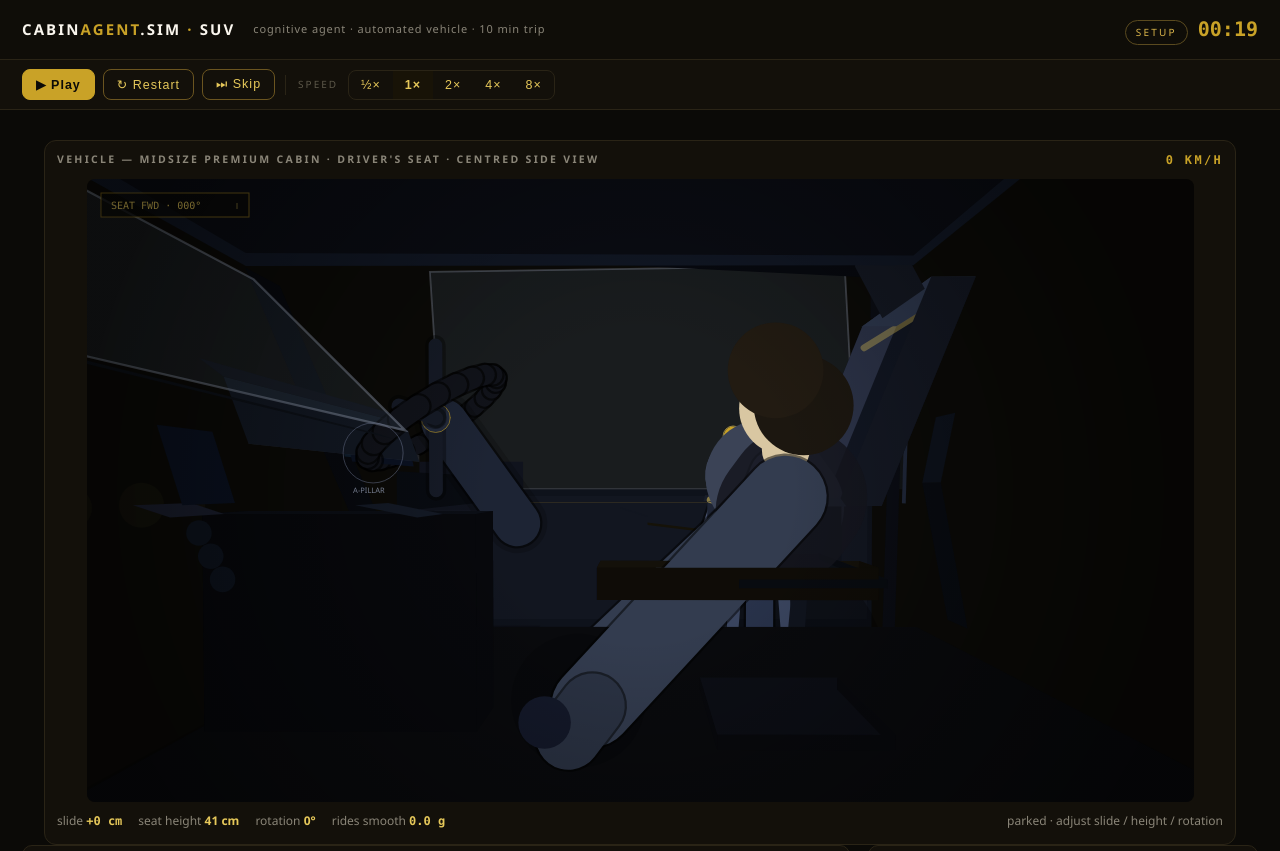
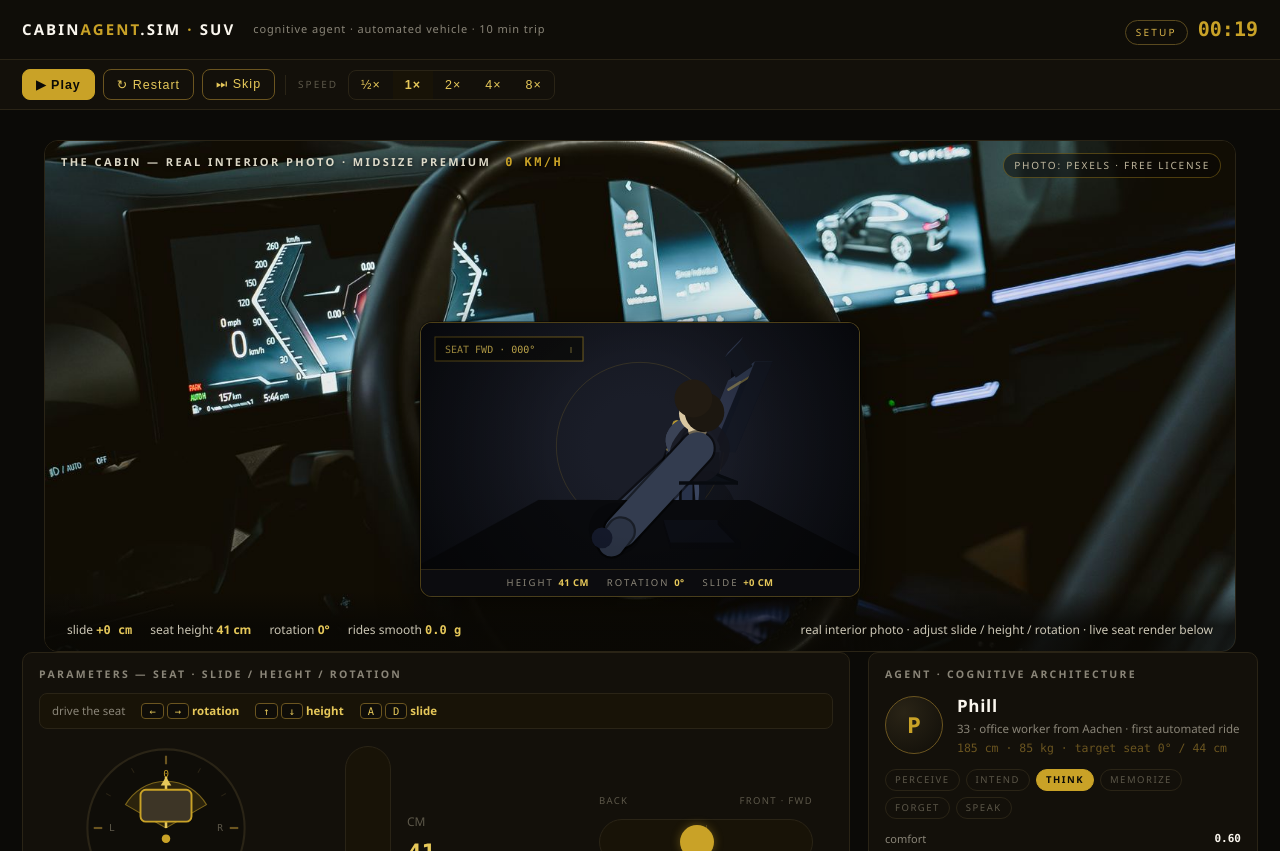
Before and after one commit to memoNbr/cabin-agent-sim, a plain HTML site: page web-v2/index.html in a window 1280 px wide. Shown: the top 851 px of the page. Drawn offline with Linux system fonts and the light colour scheme; animation ran at ten frames a second.

Commit message:
web-v2: present the cabin as a real interior photo with a compact live seat dock
The scene band is now a full-bleed real photograph (assets/interior.jpg, object-fit cover, object-position center) with a small Photo: Pexels credit badge, so the interior reads solid and secure. All bulky drawn cabin geometry is removed from the main view: addExterior3D, addGlass3D, addCabin, addDash and the vpanel helper are deleted, no procedural scenery draws over the photo. The procedural seat engine stays only for a compact bottom-center dock (about 420px wide) that renders the seat, rails and occupant live, with a dock label showing height / rotation / slide; the same controls and keys stay (Left/Right rotation, Up/Down height, A/D slide, dial + rail + slide track). CSS reworked for the photo presenter (dark card, clamp height, translucent readout strip, streaks over the photo) and a photo-credit badge. PHOTO_SRC constant added in boot: change it to assets/interior-alt.jpg to swap the interior photo. Cognitive contract untouched: bdiReason, selfAdjust, THOUGHTS, trust questionnaire, priors, lavish commentary, sampling and summary all unchanged.

Verified: node --check plus a headless harness that confirms the photo element + credit + cover styling, a compact seat viewport (420x236) with the seat centred and in-frame, key-driven height/rotation/slide, and a full ride to completion with no exceptions (comfort 0.64, trust 0.72).

```diff
--- a/web-v2/index.html
+++ b/web-v2/index.html
@@ -46,32 +46,50 @@
   .card h3{font-size:10.5px; font-weight:700; letter-spacing:.22em; color:var(--muted);
     text-transform:uppercase; margin-bottom:10px; display:flex; justify-content:space-between; align-items:center;}
 
-  /* ---- scene ---- */
-  .scene-band{position:relative; max-width:1600px; margin:0 auto; padding:16px 22px 0;}
-  .scene-card{position:relative; background:var(--panel); border:1px solid var(--line); border-radius:12px; padding:10px 12px 14px;}
-  .scene-stage{position:relative; display:flex; justify-content:center; align-items:center; min-height:320px;}
-  #sceneCv{display:block; border-radius:8px; background:#0C0B08; max-width:100%;}
+  /* ---- scene: real interior photo presentation + seat dock ---- */
+  .scene-band{position:relative; max-width:1680px; margin:0 auto; padding:16px 22px 0;}
+  .scene-card{position:relative; height:clamp(400px, 64vh, 660px); overflow:hidden;
+    border:1px solid var(--line); border-radius:14px; background:#0B0A07;}
+  #photoInterior{position:absolute; inset:0; width:100%; height:100%; object-fit:cover;
+    object-position:center; display:block;}
+  .photo-credit{position:absolute; top:12px; right:14px; z-index:6; font-size:10px; letter-spacing:.18em;
+    text-transform:uppercase; color:rgba(230,220,190,.82); background:rgba(8,7,4,.5);
+    border:1px solid rgba(201,162,39,.35); padding:4px 10px; border-radius:999px; backdrop-filter:blur(3px);}
+  .scene-card h3{position:absolute; top:12px; left:16px; z-index:6; font-size:11px; letter-spacing:.22em;
+    color:rgba(238,233,215,.92); text-transform:uppercase; display:flex; gap:14px; align-items:center;
+    text-shadow:0 1px 4px rgba(0,0,0,.8);}
+  .scene-stage{position:absolute; inset:0; z-index:4;}
+  .seat-dock{position:absolute; left:50%; bottom:54px; transform:translateX(-50%); z-index:6;
+    width:min(440px, 54vw); border-radius:12px; overflow:hidden; background:linear-gradient(180deg,#14161c,#0a0b10 70%);
+    border:1px solid rgba(201,162,39,.35); box-shadow:0 12px 38px rgba(0,0,0,.65), 0 0 0 1px rgba(0,0,0,.4);}
+  #sceneCv{display:block; width:100%; height:auto; background:#0C0B08;}
+  .dock-label{display:flex; justify-content:center; gap:18px; padding:6px 10px; font-size:9.5px;
+    letter-spacing:.22em; text-transform:uppercase; color:var(--muted);
+    background:rgba(12,13,16,.92); border-top:1px solid var(--line);}
+  .dock-label b{color:var(--gold-hi); letter-spacing:.04em; font-weight:600;}
   .topctl{display:flex; align-items:center; gap:8px; flex-wrap:wrap;
     border-bottom:1px solid var(--line); background:var(--panel); padding:9px 22px;}
   .topctl .btn{padding:7px 13px;}
   .topctl .tc-lbl{font-size:10px; letter-spacing:.2em; color:var(--faint); margin:0 2px;}
-  .scene-foot{display:flex; gap:16px; flex-wrap:wrap; align-items:center; margin-top:10px;
-    font-size:12px; color:var(--muted);}
+  .scene-foot{position:absolute; left:0; right:0; bottom:0; z-index:5; display:flex; gap:18px;
+    flex-wrap:wrap; align-items:center; padding:30px 22px 12px;
+    font-size:12px; color:rgba(224,218,200,.9);
+    background:linear-gradient(transparent, rgba(8,7,4,.78) 58%);}
   .scene-foot b{color:var(--gold-hi); font-weight:600;}
   .event-banner{
-    position:absolute; top:14px; left:50%; transform:translateX(-50%);
+    position:absolute; top:14px; left:50%; transform:translateX(-50%); z-index:7;
     background:rgba(11,10,7,.88); border:1px solid var(--gold-dim); color:var(--gold-hi);
     padding:7px 16px; border-radius:999px; font-size:13px; letter-spacing:.06em;
     opacity:0; transition:opacity .25s; pointer-events:none; white-space:nowrap;
   }
   .event-banner.show{opacity:1;}
-  .speed-streaks{position:absolute; inset:0; pointer-events:none; overflow:hidden; border-radius:8px;}
-  .streak{position:absolute; width:120px; height:2px; border-radius:2px;
-    background:linear-gradient(90deg, transparent, rgba(230,200,90,.55), transparent);
-    opacity:0; left:-130px;}
+  .speed-streaks{position:absolute; inset:0; z-index:2; pointer-events:none; overflow:hidden;}
+  .streak{position:absolute; width:130px; height:2px; border-radius:2px;
+    background:linear-gradient(90deg, transparent, rgba(230,200,90,.6), transparent);
+    opacity:0; left:-140px;}
   .streak.on{animation:streakfly 1.1s linear infinite;}
   @keyframes streakfly{0%{transform:translateX(0); opacity:0;} 10%{opacity:.8;}
-    90%{opacity:.8;} 100%{transform:translateX(calc(100% + 260px)); opacity:0;}}
+    90%{opacity:.8;} 100%{transform:translateX(calc(100% + 280px)); opacity:0;}}
   .jolt-shake{animation:joltshake .5s linear;}
   @keyframes joltshake{0%,100%{transform:translate(0,0);} 15%{transform:translate(3px,-5px);}
     30%{transform:translate(-4px,3px);} 45%{transform:translate(4px,4px);}
@@ -251,18 +269,21 @@
 
 <div class="wrap">
   <div class="scene-band">
-    <div class="card scene-card">
-<h3>vehicle — midsize premium cabin · driver's seat · centred side view <span class="mono" id="hudSpeed" style="color:var(--gold);font-size:12px;">0 km/h</span></h3>
+    <div class="scene-card">
+      <img id="photoInterior" src="assets/interior.jpg" alt="Real driver-focused interior photo — midsize premium cabin (photo: Pexels)">
+      <div class="photo-credit">Photo: Pexels · free license</div>
+      <h3>the cabin — real interior photo · midsize premium <span class="mono" id="hudSpeed" style="color:var(--gold);font-size:12px;">0 km/h</span></h3>
+      <div class="event-banner" id="eventBanner"></div>
+      <div class="speed-streaks" id="streaks">
+        <div class="streak" style="top:22%; animation-delay:0s"></div>
+        <div class="streak" style="top:45%; animation-delay:.35s"></div>
+        <div class="streak" style="top:68%; animation-delay:.7s"></div>
+        <div class="streak" style="top:82%; animation-delay:.2s"></div>
+      </div>
       <div class="scene-stage">
-        <div id="sceneWrap">
-          <canvas id="sceneCv" width="1600" height="900" role="img" aria-label="3D side view of a midsize premium cabin — driver's seat, door card, steering wheel, A-pillar"></canvas>
-        </div>
-        <div class="event-banner" id="eventBanner"></div>
-        <div class="speed-streaks" id="streaks">
-          <div class="streak" style="top:22%; animation-delay:0s"></div>
-          <div class="streak" style="top:45%; animation-delay:.35s"></div>
-          <div class="streak" style="top:68%; animation-delay:.7s"></div>
-          <div class="streak" style="top:82%; animation-delay:.2s"></div>
+        <div id="sceneWrap" class="seat-dock">
+          <canvas id="sceneCv" width="880" height="495" role="img" aria-label="Live procedural render of the driver seat — height, rotation and slide as the captain adjusts"></canvas>
+          <div class="dock-label"><span>height <b id="dockHgt">38 cm</b></span><span>rotation <b id="dockRot">0°</b></span><span>slide <b id="dockSl">0 cm</b></span></div>
         </div>
       </div>
       <div class="scene-foot">
@@ -270,7 +291,7 @@
         <span>seat height <b id="sfHgt">38 cm</b></span>
         <span>rotation <b id="sfRot">0°</b></span>
         <span>rides smooth <b class="mono" id="sfG">0.0 g</b></span>
-        <span id="sfLine" style="margin-left:auto;">parked · adjust slide / height / rotation</span>
+        <span id="sfLine" style="margin-left:auto;">real interior photo · adjust slide / height / rotation · live seat render below</span>
       </div>
     </div>
   </div>
@@ -950,14 +971,11 @@
   function sizeCanvas() {
     var cv = $("sceneCv"), st = $("sceneWrap");
     if (!cv || !cv.getContext) return;
-    var W = st ? st.clientWidth : 0;
-    if (!W) W = Math.max(320, Math.floor((window.innerWidth || 1400) * 0.96));
-    var Hmax = Math.max(420, Math.floor((window.innerHeight || 860) * 0.78));
-    var h = Math.floor(W * 9 / 16); if (h > Hmax) h = Hmax;
-    var w = Math.floor(h * 16 / 9);
-    cv.style.width = w + "px"; cv.style.height = h + "px";
+    var w = st ? st.clientWidth : 0;
+    if (!w) w = 420;
+    var h = Math.max(120, Math.round(w * 9 / 16));
     var dpr = window.devicePixelRatio || 1;
-    var bw = Math.floor(w * dpr) || 1, bh = Math.floor(h * dpr) || 1;
+    var bw = Math.max(64, Math.floor(w * dpr)), bh = Math.max(36, Math.floor(h * dpr));
     if (cv.width !== bw) cv.width = bw;
     if (cv.height !== bh) cv.height = bh;
     CVW = cv.width; CVH = cv.height;
@@ -1086,41 +1104,6 @@
     pushP(F[4], shade(topC, faceN(F[4][0], F[4][1], F[4][2]), 0.06), null);
   }
 
-  function addExterior3D() {
-    var m = S.t * S.speed * 0.35;
-    pushP([v3(-1600, 260, 1500), v3(1600, 260, 1500), v3(1600, -180, 1500), v3(-1600, -180, 1500)], "rgb(6,9,16)", null);
-    pushP([v3(-1600, 30, 1300), v3(1600, 30, 1300), v3(1600, -180, 1300), v3(-1600, -180, 1300)], "rgb(13,19,32)", null);
-    pushP([v3(-1600, 36, 1050), v3(1600, 36, 1050), v3(1600, -6, 1050), v3(-1600, -6, 1050)], "rgb(24,32,52)", { alpha: 0.9 });
-    var bl = 0;
-    for (bl = 0; bl < 9; bl++) {
-      var bx = -900 + ((m * 0.22 + bl * 213) % 1600);
-      pushSph(v3(bx, 8, 960), 24 + (bl % 3) * 9, "rgba(230,200,90,.05)", { alpha: 0.8 });
-    }
-  }
-
-  function addGlass3D() {
-    var gi = [
-      [v3(-54, 62, 100), v3(54, 62, 100), v3(54, 108, 146), v3(-54, 108, 146)],
-      [v3(-54, 44, -38), v3(-53.5, 44, 88), v3(-53.5, 110, 92), v3(-54, 112, -34)],
-      [v3(-54, 44, -52), v3(-54, 44, -42), v3(-54, 108, -44), v3(-54, 108, -54)]
-    ];
-    for (var i = 0; i < gi.length; i++) {
-      pushP(gi[i], "rgba(8,15,28,.22)", null);
-      pushP(gi[i], "rgba(190,210,255,.04)", null);
-    }
-    pushP(gi[0], null, { stroke: "rgba(160,170,190,.45)", lw: 2.2 });
-    pushP(gi[1], null, { stroke: "rgba(160,170,190,.35)", lw: 1.8 });
-    if (S.rain > 0.02) {
-      var sweep = (S.t * 0.32) % 1;
-      for (var r = 0; r < 40; r++) {
-        var rx = -50 + ((r * 41) % 100), ry = 64 + ((r * 29) % 40);
-        if (Math.abs(((rx / 100) + 0.5) - sweep) < 0.06) continue;
-        var sl2 = (r % 7) - 3;
-        pushP([v3(rx + sl2, ry, 128), v3(rx + sl2 + 0.8, ry, 128), v3(rx + sl2 + 0.8, ry + 5, 124), v3(rx + sl2, ry + 5, 124)], "rgba(205,220,240,.18)", { alpha: 0.85 });
-      }
-    }
-  }
-
   function addFloor() {
     pushP([v3(-60, 0, -60), v3(60, 0, -60), v3(60, 0, 110), v3(-60, 0, 110)], "rgb(9,10,13)", null);
     pushP([v3(-60, 0.4, 60), v3(60, 0.4, 60), v3(60, 0.4, 110), v3(-60, 0.4, 110)], "rgba(0,0,0,.40)", { alpha: 0.5 });
@@ -1130,74 +1113,6 @@
     pushP([v3(-30, 0.22, -45), v3(-6, 0.22, -45), v3(-6, 0.22, 30), v3(-30, 0.22, 30)], "rgba(30,34,44,.5)", null);
     pushSph(v3(SEATX, 0.8, 0), 30, "rgba(0,0,0,.5)", { alpha: 0.55 });
     pushP([v3(-46, 0.35, 2), v3(20, 0.35, 2), v3(20, 0.35, 24), v3(-46, 0.35, 24)], "rgba(230,200,90,.03)", { alpha: 0.6 });
-  }
-
-  function vpanel(x, yTop, yBot, zF, zB, c) {
-    var p = [v3(x, yTop, zB), v3(x, yTop, zF), v3(x, yBot, zF), v3(x, yBot, zB)];
-    pushP(p, shade(c, faceN(p[0], p[1], p[2])), null);
-  }
-
-  function addCabin() {
-    vpanel(-52.5, 44, -2, 94, -42, "#171d2b");
-    vpanel(-51.2, 42, 5, 90, -40, "#1d2434");
-    vpanel(-51.2, 14, 5, -20, -40, "#141a27");
-    box(-47.5, 30, 24, 4, 36, -16, "#2a2414", "#231d10", 0);
-    pushP([v3(-52, 32, 10), v3(-43, 32, 10), v3(-43, 34, 26), v3(-52, 34, 26)], shade("#332a14", faceN(v3(-52, 32, 10), v3(-43, 32, 10), v3(-43, 34, 26))), null);
-    pushSph(v3(-52, 13, 56), 6.5, "#0d111a", { stroke: "rgba(120,130,160,.35)", lw: 1 });
-    pushSph(v3(-52, 13, 56), 4.2, "#0d111a", null);
-    pushP([v3(-52, 36, 26), v3(-47, 36, 26), v3(-47, 38.5, 34), v3(-52, 38.5, 34)], "rgba(18,22,32,.9)", null);
-    pushP([v3(-52.5, 40, 90), v3(-49.5, 40, 90), v3(-49.5, 40, -38), v3(-52.5, 40, -38)], "rgba(201,162,39,.28)", null);
-    pushP([v3(-54, 44, 94), v3(-49, 44, 94), v3(-49, 44.7, 94), v3(-54, 44.7, 94)], "rgba(180,190,210,.30)", null);
-    pushP([v3(-54, -2, -46), v3(-47, -2, -46), v3(-47, 112, -49), v3(-54, 112, -49)], shade("#0d111a", faceN(v3(-54, -2, -46), v3(-47, -2, -46), v3(-47, 112, -49))), null);
-    pushP([v3(-47, 40, -48), v3(-45, 40, -48), v3(-45, 84, -49), v3(-47, 84, -49)], "#20283a", null);
-    pushP([v3(-54, 6, 96), v3(-46, 8, 100), v3(-46, 108, 142), v3(-54, 106, 138)], shade("#10141f", faceN(v3(-54, 6, 96), v3(-46, 8, 100), v3(-46, 108, 142))), null);
-    pushP([v3(-54, 58, 102), v3(-46, 60, 104), v3(-46, 63, 118), v3(-54, 61, 116)], shade("#1a2030", faceN(v3(-54, 58, 102), v3(-46, 60, 104), v3(-46, 63, 118))), null);
-    pushP([v3(-52, 59, 102), v3(46, 62, 102), v3(46, 64, 108), v3(-52, 61, 108)], shade("#202838", faceN(v3(-52, 59, 102), v3(46, 62, 102), v3(46, 64, 108))), null);
-    pushP([v3(-54, 108, -50), v3(-45, 108, -50), v3(-45, 118, 150), v3(-54, 118, 150)], shade("#111624", faceN(v3(-54, 108, -50), v3(-45, 108, -50), v3(-45, 118, 150))), null);
-    pushP([v3(-56, 113, -56), v3(56, 113, -56), v3(56, 113, 150), v3(-56, 113, 150)], shade("#141a29", v3(0, 1, 0), 0), null);
-    pushP([v3(-56, 116, -56), v3(56, 116, -56), v3(56, 117, 150), v3(-56, 117, 150)], shade("#0b0e16", v3(0, 1, 0)), null);
-    pushP([v3(-54, 4, -66), v3(-45, 4, -66), v3(-45, 46, -58), v3(-54, 46, -58)], shade("#101522", faceN(v3(-54, 4, -66), v3(-45, 4, -66), v3(-45, 46, -58)), -0.12), null);
-    pushP([v3(-54, 46, -58), v3(-45, 46, -58), v3(-45, 66, -62), v3(-54, 66, -62)], shade("#131a28", faceN(v3(-54, 46, -58), v3(-45, 46, -58), v3(-45, 66, -62)), -0.1), null);
-    box(10, 40, 0, 5, 108, 58, "#171d2b", "#10141d", 0);
-    pushP([v3(5, 40, 104), v3(15, 40, 104), v3(15, 42, 110), v3(5, 42, 110)], "#1c2030", null);
-    pushP([v3(5, 40, 64), v3(15, 40, 64), v3(15, 42, 74), v3(5, 42, 74)], "#141a26", null);
-  }
-
-  function addDash() {
-    vpanel(-46, 52, 38, 92, 62, "#191f2e");
-    pushP([v3(-46, 48, 76), v3(-2, 48, 76), v3(-2, 40, 76), v3(-46, 40, 76)], shade("#141a28", faceN(v3(-46, 48, 76), v3(-2, 48, 76), v3(-2, 40, 76))), null);
-    pushP([v3(-46, 52, 92), v3(14, 52, 92), v3(14, 63, 96), v3(-46, 63, 96)], shade("#232d42", faceN(v3(-46, 52, 92), v3(14, 52, 92), v3(14, 63, 96))), null);
-    pushP([v3(-46, 63, 96), v3(14, 63, 96), v3(14, 66, 100), v3(-46, 66, 100)], shade("#1b2233", faceN(v3(-46, 63, 96), v3(14, 63, 96), v3(14, 66, 100))), null);
-    pushP([v3(-46, 52, 92), v3(14, 52, 92), v3(14, 54, 92), v3(-46, 54, 92)], "rgba(120,130,155,.25)", null);
-    pushP([v3(-30, 50, 86), v3(-4, 50, 86), v3(-4, 60, 88), v3(-30, 60, 88)], "#0b1222", null);
-    pushP([v3(-30, 51, 87.5), v3(-4, 51, 87.5), v3(-4, 59, 89), v3(-30, 59, 89)], "rgba(74,157,238,.14)", null);
-    pushP([v3(5, 42, 102), v3(15, 42, 102), v3(15, 55, 106), v3(5, 55, 106)], "#0b1222", null);
-    pushP([v3(6, 44, 103.5), v3(14, 44, 103.5), v3(14, 53, 105), v3(6, 53, 105)], "rgba(74,157,238,.16)", null);
-    pushSph(v3(10, 37, 104), 2.2, "#0e141f", null);
-    pushSph(v3(10, 33, 102), 2.2, "#0e141f", null);
-    pushSph(v3(10, 29, 100), 2.2, "#0e141f", null);
-    pushCap(v3(-24, 36, 58), v3(-20, 60, 74), 7.2, "rgba(0,0,0,.35)", { alpha: 0.5 });
-    pushCap(v3(-24, 36, 58), v3(-20, 60, 74), 5.5, "#1d2434", { shadow: "rgba(0,0,0,.5)" });
-    var hubC = v3(-20, 61, 76);
-    var axN = n3(sub3(v3(-20, 61, 76), v3(-24, 36, 58)));
-    var wu1 = n3(cr3(axN, v3(0, 1, 0)));
-    var wu2 = cr3(axN, wu1);
-    var wR = 17, prev = null;
-    for (var wi = 0; wi <= 24; wi++) {
-      var wa = wi / 24 * 6.2832;
-      var wc = v3(hubC.x + wu1.x * Math.cos(wa) * wR + wu2.x * Math.sin(wa) * wR,
-        hubC.y + wu1.y * Math.cos(wa) * wR + wu2.y * Math.sin(wa) * wR,
-        hubC.z + wu1.z * Math.cos(wa) * wR + wu2.z * Math.sin(wa) * wR);
-      if (prev) pushCap(prev, wc, 2.2, "#11131a", { shadow: "rgba(0,0,0,.6)" });
-      prev = wc;
-    }
-    for (var sp = 0; sp < 4; sp++) {
-      var sa = sp * 6.2832 / 4;
-      var sr = v3(hubC.x + Math.cos(sa) * wR, hubC.y + Math.sin(sa) * wR, hubC.z);
-      pushCap(hubC, sr, 1.6, "#222a3c", null);
-      pushCap(hubC, sr, 2.4, "rgba(0,0,0,.35)", null);
-    }
-    pushSph(hubC, 3.4, "#222a3c", { stroke: "rgba(201,162,39,.6)", lw: 1 });
   }
 
   function seatSlide() {
@@ -1367,50 +1282,47 @@
     GX.strokeStyle = "rgba(230,200,90,.5)";
     GX.beginPath(); GX.moveTo(150, 30); GX.lineTo(150 - Math.sin(headDeg * Math.PI / 180) * 6, 30 - Math.cos(headDeg * Math.PI / 180) * 6);
     GX.stroke();
-    /* A-pillar camera gate — subtle marking of the door zone */
-    var ap = proj(v3(SEATX + 12, 52, 84));
-    if (ap) {
-      GX.strokeStyle = "rgba(120,130,160,.5)"; GX.lineWidth = 1;
-      GX.beginPath(); GX.arc(ap.x, ap.y, 30, 0, 6.2832); GX.stroke();
-      GX.fillStyle = "#8a93a8"; GX.font = "7.5px Segoe UI";
-      GX.fillText("A-PILLAR", ap.x - 20, ap.y + 40);
-    }
     /* vignette */
-    var vg = GX.createRadialGradient(CVW / 2, CVH / 2, 150, CVW / 2, CVH / 2, 560);
+    var vr = Math.max(CVW, CVH) * 0.6;
+    var vg = GX.createRadialGradient(CVW / 2, CVH / 2, 90, CVW / 2, CVH / 2, vr);
     vg.addColorStop(0, "rgba(0,0,0,0)");
     vg.addColorStop(1, "rgba(0,0,0,.5)");
     GX.fillStyle = vg;
     GX.fillRect(0, 0, CVW, CVH);
-    /* speed streaks */
-    if (S.phase === "ride" && !S.done && S.speed > 8) {
-      var off = (S.t * 160) % 240;
-      GX.fillStyle = "rgba(230,200,90,.16)";
-      GX.fillRect(-off, 96, 130, 2);
-      GX.fillRect(-140 - ((S.t * 90) % 200), 300, 130, 2);
-      GX.fillRect(CVW + off - 130, 430, 130, 2);
-    }
+  }
+
+  function addDockBackdrop() {
+    var cx = CVW / 2, cy = CVH * 0.5;
+    var g = GX.createRadialGradient(cx, cy, 50, cx, cy, Math.max(CVW, CVH) * 0.72);
+    g.addColorStop(0, "#1a1d28");
+    g.addColorStop(0.62, "#101219");
+    g.addColorStop(1, "#07080c");
+    GX.fillStyle = g;
+    GX.fillRect(0, 0, CVW, CVH);
+    GX.strokeStyle = "rgba(201,162,39,.16)"; GX.lineWidth = 1;
+    GX.beginPath(); GX.arc(cx, cy, Math.min(CVW, CVH) * 0.34, 0, 6.2832); GX.stroke();
   }
 
   function renderSeatScene() {
     $("sfHgt").textContent = S.hgt + " cm";
     $("sfRot").textContent = Math.round((((S.rot % 360) + 360) % 360)) + "°";
     $("sfSl").textContent = (S.sl >= 0 ? "+" : "") + S.sl + " cm";
+    $("dockHgt").textContent = S.hgt + " cm";
+    $("dockRot").textContent = Math.round((((S.rot % 360) + 360) % 360)) + "°";
+    $("dockSl").textContent = (S.sl >= 0 ? "+" : "") + S.sl + " cm";
     if (!GX) return;
     CamBase = camAt(S.t);
     CamB = camAt(S.t, 1);
     DLS.length = 0;
+    GX.clearRect(0, 0, CVW, CVH);
+    addDockBackdrop();
     var shX = 0, shY = 0;
     if (S.joltNow > 0.2) { shX = S.joltNow * 6 * Math.sin(S.t * 91 + 1.3); shY = S.joltNow * 5 * Math.sin(S.t * 77 + 4.1); }
-    addExterior3D();
-    addGlass3D();
     CamB = CamBase;
     addFloor();
-    addCabin();
-    addDash();
     addSeat();
     drawFigure();
     DLS.sort(function (a, b) { return b.z - a.z; });
-    GX.clearRect(0, 0, CVW, CVH);
     GX.save();
     GX.translate(shX, shY);
     for (var i = 0; i < DLS.length; i++) DLS[i].d();
@@ -1817,6 +1729,8 @@
   }
 
   /* ================= boot ================= */
+  var PHOTO_SRC = "assets/interior.jpg";
+  $("photoInterior").src = PHOTO_SRC;
   sizeCanvas();
   loadPriors();
   buildDialTicks(); buildRailTicks();
```
Also changed, not shown: web-v2/assets/interior-alt.jpg (added), web-v2/assets/interior.jpg (added).
